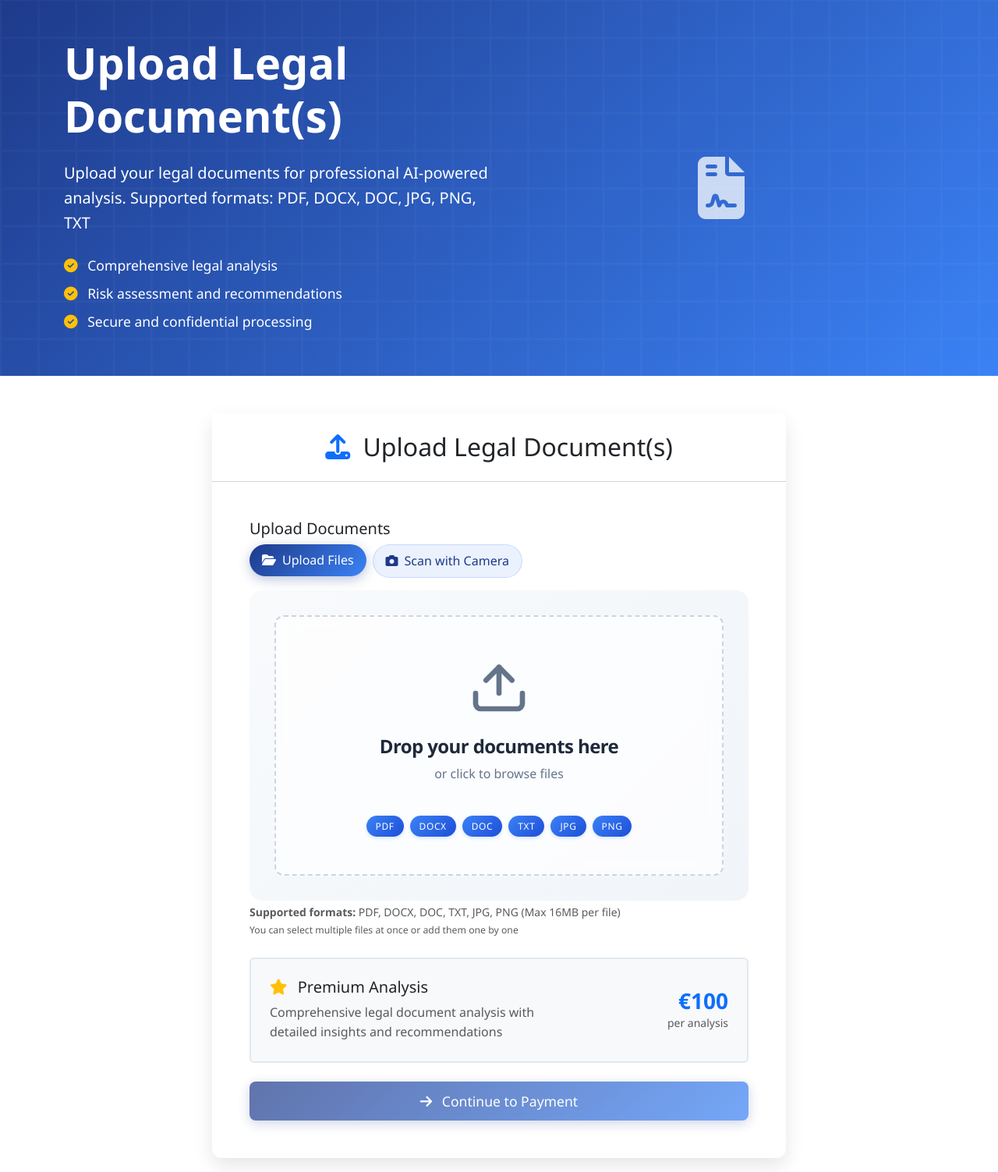
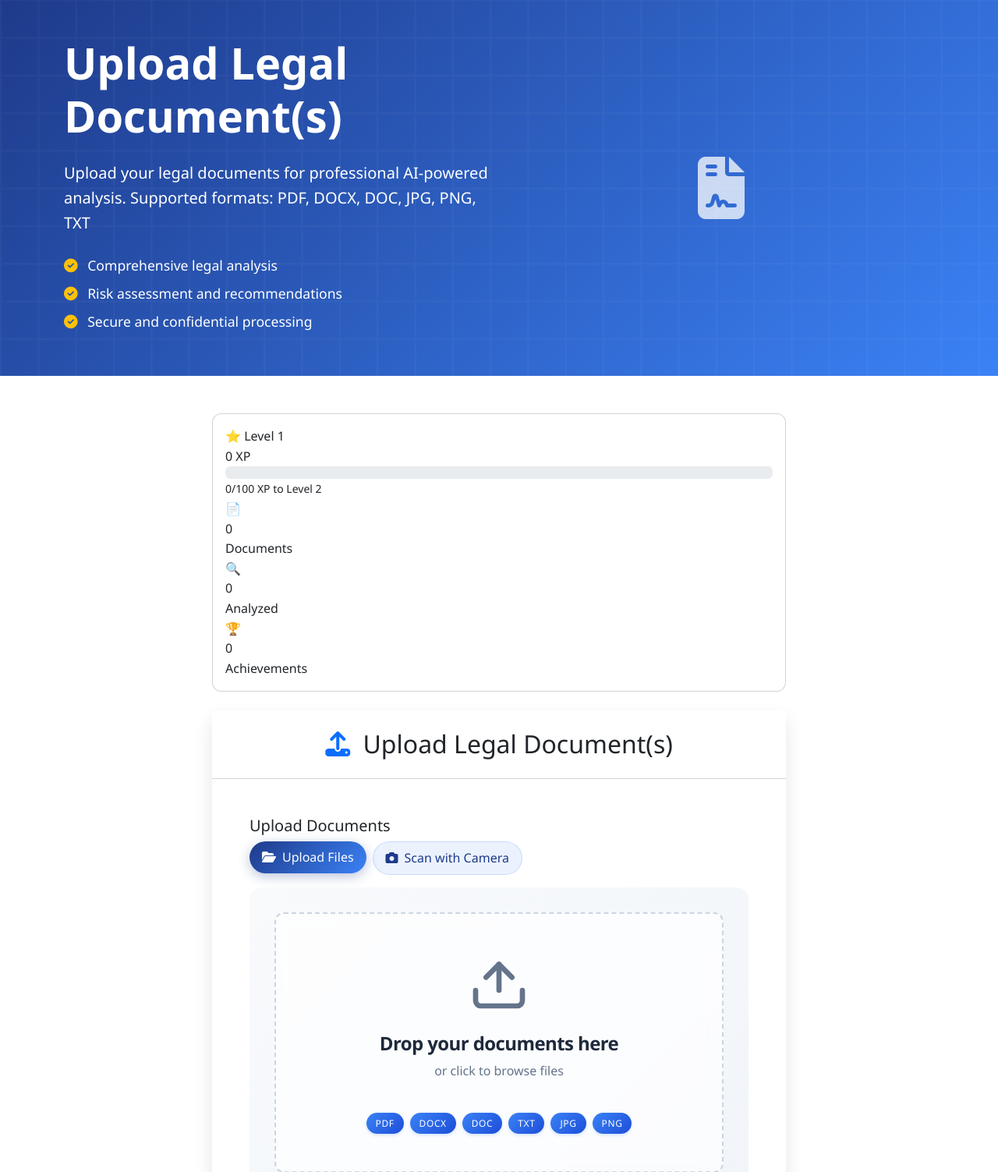
Before and after one commit to BlueAngel888/LegalAsistant.com, a Flask app: page / in a window 1280 px wide. Shown: the part 65-1568 px from the top of the page at 78% size. Run offline with Flask 3, Linux system fonts and the light colour scheme; data comes from the database, SQL or seed files in the repository; some libraries are stand-ins or nearby versions.

Commit message:
Show user progress and achievements on the main dashboard
Implement a user statistics card on the index page and add document analysis route.

Replit-Commit-Author: Agent
Replit-Commit-Session-Id: e481cb32-8993-46b9-8565-fbfd3756ba71

```diff
--- a/templates/index.html
+++ b/templates/index.html
@@ -43,6 +43,66 @@
     <div class="container">
         <div class="row justify-content-center">
             <div class="col-lg-8">
+
+                <!-- User Progress Card -->
+                {% if user_stats %}
+                <div class="card mb-4 progress-card">
+                    <div class="card-body">
+                        <div class="user-progress-header">
+                            <div class="level-badge">
+                                <span class="level-icon">⭐</span>
+                                <span class="level-text">Level {{ user_stats.level }}</span>
+                            </div>
+                            <div class="xp-info">
+                                <span class="xp-text">{{ user_stats.total_xp }} XP</span>
+                            </div>
+                        </div>
+
+                        <div class="progress-bar-container">
+                            <div class="progress">
+                                <div class="progress-bar" role="progressbar"
+                                     style="width: {{ user_stats.progress_percentage }}%"
+                                     aria-valuenow="{{ user_stats.progress_percentage }}"
+                                     aria-valuemin="0" aria-valuemax="100">
+                                </div>
+                            </div>
+                            <small class="progress-text">{{ user_stats.progress_to_next }}/100 XP to Level {{ user_stats.level + 1 }}</small>
+                        </div>
+
+                        <div class="stats-grid">
+                            <div class="stat-item">
+                                <div class="stat-icon">📄</div>
+                                <div class="stat-value">{{ user_stats.documents_uploaded }}</div>
+                                <div class="stat-label">Documents</div>
+                            </div>
+                            <div class="stat-item">
+                                <div class="stat-icon">🔍</div>
+                                <div class="stat-value">{{ user_stats.documents_analyzed }}</div>
+                                <div class="stat-label">Analyzed</div>
+                            </div>
+                            <div class="stat-item">
+                                <div class="stat-icon">🏆</div>
+                                <div class="stat-value">{{ user_stats.achievements_count }}</div>
+                                <div class="stat-label">Achievements</div>
+                            </div>
+                        </div>
+
+                        {% if user_stats.achievements %}
+                        <div class="achievements-preview">
+                            <h6 class="achievements-title">Recent Achievements</h6>
+                            <div class="achievements-list">
+                                {% for achievement in user_stats.achievements[-3:] %}
+                                <div class="achievement-badge achievement-{{ achievement.rarity }}">
+                                    <span class="achievement-icon">{{ achievement.icon }}</span>
+                                    <span class="achievement-name">{{ achievement.name }}</span>
+                                </div>
+                                {% endfor %}
+                            </div>
+                        </div>
+                        {% endif %}
+                    </div>
+                </div>
+                {% endif %}
                 <div class="card shadow-lg border-0">
                     <div class="card-header bg-white py-4">
                         <h2 class="text-center mb-0">
```
Also changed, not shown: attached_assets/index_1750498657747.html (added, +34 -0 lines), attached_assets/main_1750498654450.py (added, +54 -0 lines).
